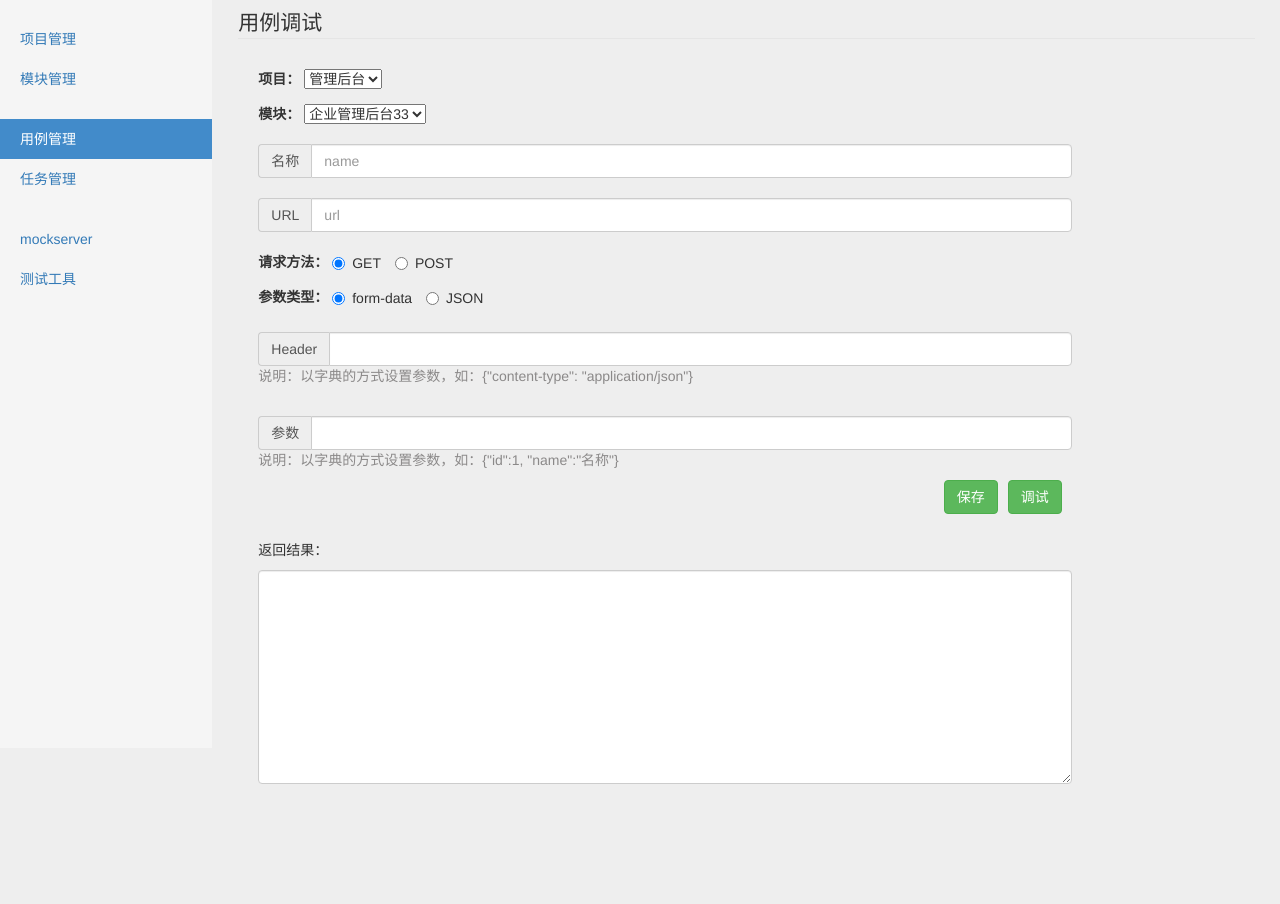
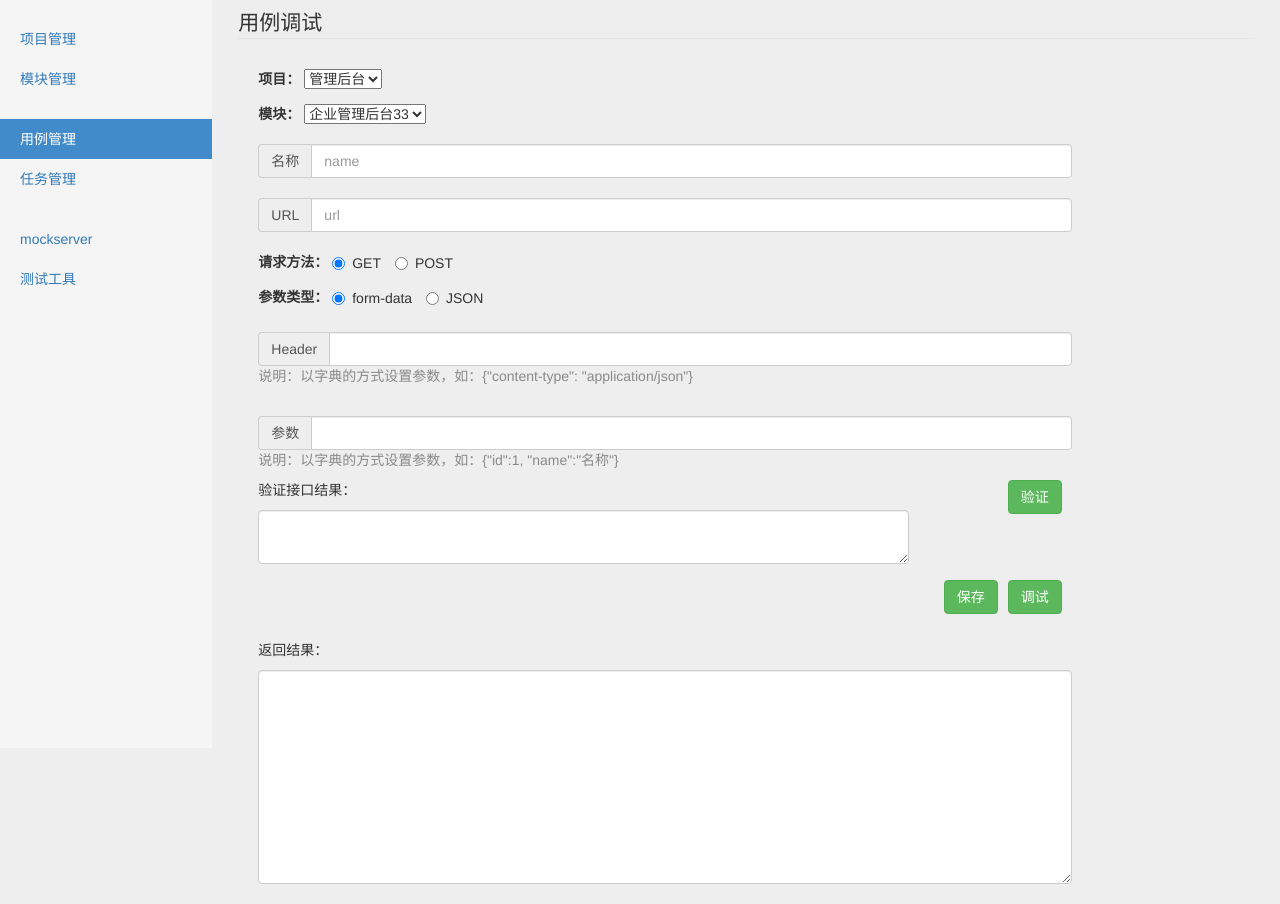
Before and after one commit to ZhangShuang666/test_platform, a Django app: page /interface/case_add/ in a window 1280 px wide. Shown: the part 52-956 px from the top of the page. Before the commit the page ends 836 px from the top, so only its background shows below. Run offline with Django 3.2, Linux system fonts and the light colour scheme; a user stored in the database is signed in; data comes from the database, SQL or seed files in the repository; both versions use the stored data as it was after the commit; some libraries are stand-ins or nearby versions.

Commit message:
加入添加用例时，保存断言

```diff
--- a/interface_app/views/test_api_views.py
+++ b/interface_app/views/test_api_views.py
@@ -79,6 +79,7 @@ def get_case_info(request):
                 "reqType": case_obj.req_type,
                 "reqHeader": case_obj.req_header,
                 "reqParameter": case_obj.req_parameter,
+                "reponses_assert": case_obj.reponses_assert
             }
             return JsonResponse({
                 "success": "true",
--- a/interface_app/views/testcase_views.py
+++ b/interface_app/views/testcase_views.py
@@ -56,6 +56,7 @@ def save_case(request):
         req_type = request.POST.get("req_type", "")
         header = request.POST.get("header", "")
         module_name = request.POST.get("module", "")
+        reponses_assert = request.POST.get("reponses_assert", "")
         print("模块名字", module_name)
 
         if url == "" or method == "" or req_type == "" or module_name == "":
@@ -72,7 +73,8 @@ def save_case(request):
         case = TestCase.objects.create(name=case_name, module=module_obj, url=url,
                                        req_method=method, req_header=header,
                                        req_type=req_type,
-                                       req_parameter=parameter)
+                                       req_parameter=parameter,
+                                       reponses_assert=reponses_assert)
         if case is not None:
             return HttpResponse("保存成功！")
 
--- a/static/js/myCase.js
+++ b/static/js/myCase.js
@@ -1,9 +1,5 @@
-
 // 获取指定case_id的用例信息
 var CaseInit = function (case_id) {
-
-    //window.alert("abc")
-    //document.write("<script language=javascript src='./jsProject.js'><\/script>");
 
     function getCaseInfo() {
         // 获取某个用例的信息
@@ -17,7 +13,7 @@ var CaseInit = function (case_id) {
                 document.getElementById("req_url").value = result.url;
                 document.getElementById("req_header").value = result.reqHeader;
                 document.getElementById("req_parameter").value = result.reqParameter;
-                //document.getElementById("assert_text").value = result.assertText;
+                document.getElementById("assert").value = result.reponses_assert;
 
                 if (result.reqMethod === "post"){
                     document.getElementById("post").setAttribute("checked", "")
--- a/templates/case_add.html
+++ b/templates/case_add.html
@@ -62,6 +62,18 @@
                 <input id="req_parameter" type="text" class="form-control">
             </div>
             <p style="color:#8B8989">说明：以字典的方式设置参数，如：{"id":1, "name":"名称"}</p>
+
+            <div style="height: 100px">
+                <div style="width:80%;float: left;">
+                <p>验证接口结果：</p>
+                <textarea id="assert" class="form-control" rows="2" name=textarea></textarea>
+                </div>
+
+                <div style="width: 100%; height: 60px;">
+                    <button type="button" class="btn btn-success" id="assert_result" style="float: right;margin-right: 10px;">验证</button>
+                </div>
+            </div>
+
             <div style="width: 100%; height: 60px;">
                 <button type="button" class="btn btn-success" id="send" style="float: right;margin-right: 10px;">调试</button>
                 <button type="button" class="btn btn-success" id="save" style="float: right;margin-right: 10px;">保存</button>
@@ -125,6 +137,7 @@
                 let req_type = $('input[name="req_type"]:checked').val();
                 let header = $("#req_header").val();
                 let module_name = $('select[id="module_name"]').val();
+                let assert_text = $("#assert").val();
 
                 console.log("类型", req_type);
                 console.log("头部", header);
@@ -149,6 +162,7 @@
                     "req_type": req_type,
                     "header": header,
                     "module": module_name,
+                    "reponses_assert": assert_text
                 }, function (resp) {
                     $("#result").html(resp);
                 });
```
Also changed, not shown: db.sqlite3.
